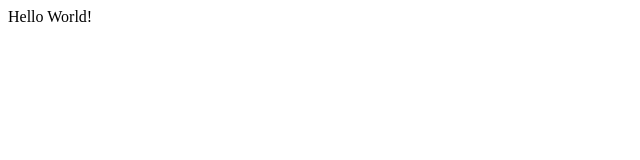
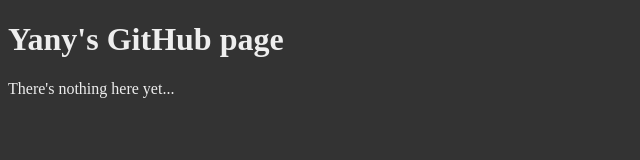
Before and after one commit to yany2/yany2.github.io, a plain HTML site: page index.html in a window 1280 px wide. Shown: the whole page, without its empty margins (0-640 px from the left). Drawn offline with Linux system fonts and the light colour scheme.

Commit message:
empty page with css

```diff
--- a/index.html
+++ b/index.html
@@ -1 +1,12 @@
-Hello World!
+<!doctype html>
+
+<html>
+	<head>
+		<title>Yany's GitHub page</title>
+		<link rel="stylesheet" href="style/yany.css">
+	</head>
+	<body>
+		<h1>Yany's GitHub page</h1>
+		<p>There's nothing here yet...</p>
+	</body>
+</html>
--- /dev/null
+++ b/style/yany.css
@@ -0,0 +1,4 @@
+body {
+	background-color: #333333;
+	color: #eeeeee;
+}
```
